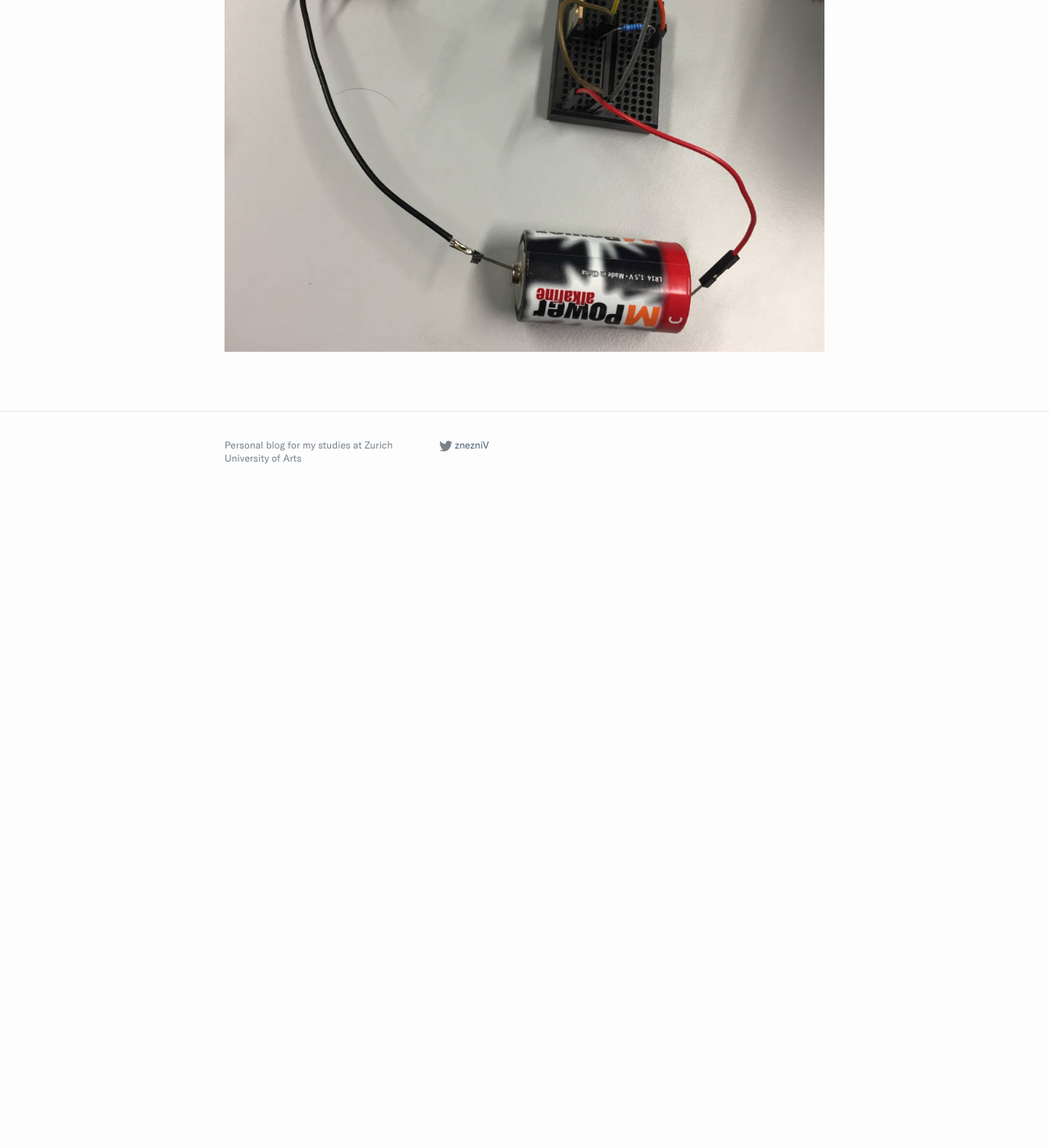
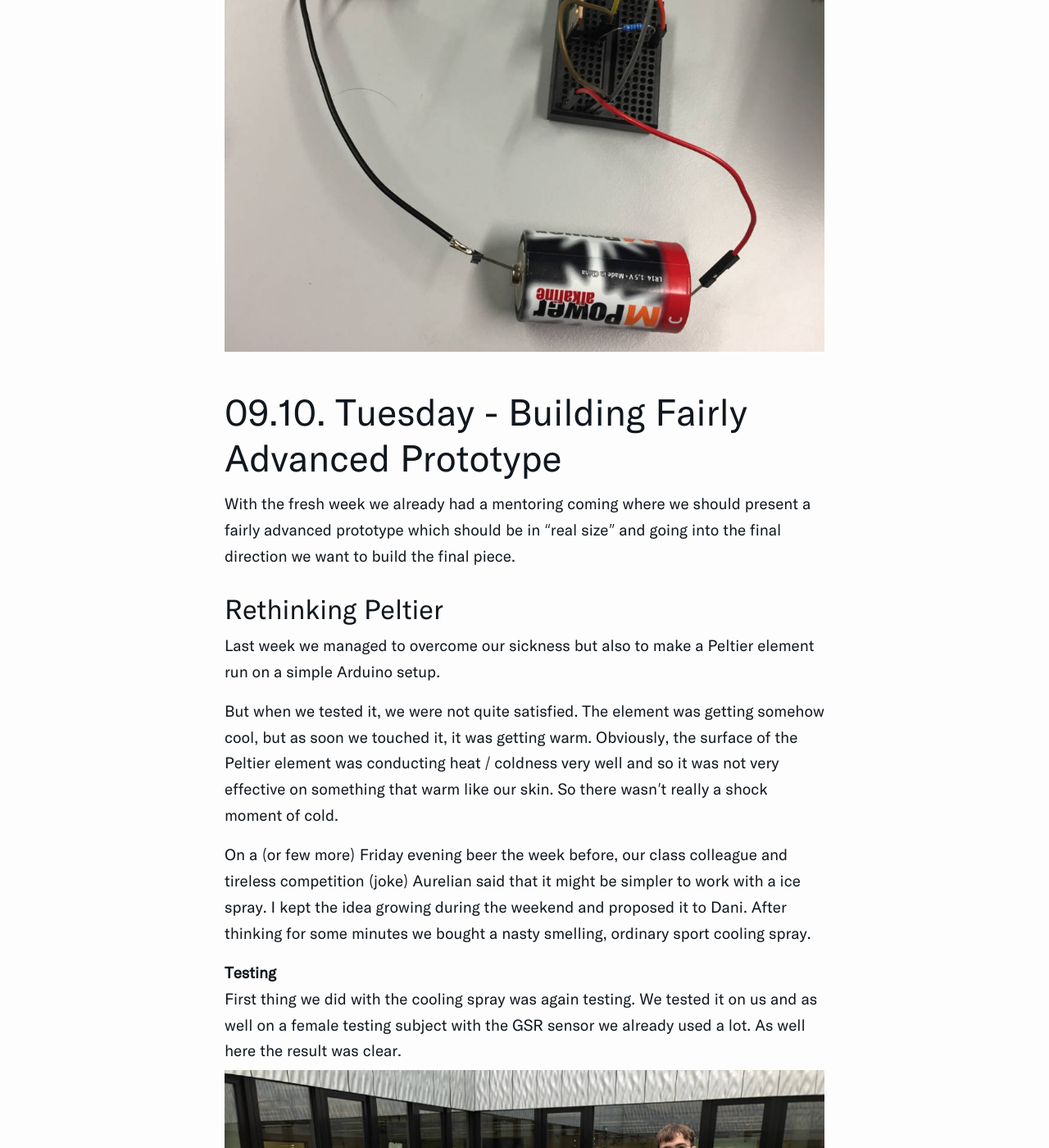
Before and after one commit to znezniV/znezniv.github.io, a Jekyll site: the page built from _posts/2018-09-17-Embodied-Interaction.md, in a window 1280 px wide and 1400 px high, scrolled down 30627 px. Shown: the whole window at 82% size. Built offline with Jekyll 4.4.1, drawn with Linux system fonts in a browser that asks for light colours; before the commit the page ends 31257 px from its top, so only the background shows below that; some of the changed text lies outside the part shown.

Commit message:
new post

```diff
--- a/_posts/2018-09-17-Embodied-Interaction.md
+++ b/_posts/2018-09-17-Embodied-Interaction.md
@@ -307,3 +307,52 @@ https://slideplayer.com/slide/6114082/
 
 So technically, we are now able to control the temperature by Arduino although we only need a on and of switch.
 ![First setup]({{ site.url }}/assets/posts/embodied/peltier-first-setup.jpg)
+
+## 09.10. Tuesday – Building Fairly Advanced Prototype
+With the fresh week we already had a mentoring coming where we should present a fairly advanced prototype which should be in "real size" and going into the final direction we want to build the final piece.
+
+### Rethinking Peltier
+Last week we managed to overcome our sickness but also to make a Peltier element run on a simple Arduino setup.
+
+But when we tested it, we were not quite satisfied. The element was getting somehow cool, but as soon we touched it, it was getting warm. Obviously, the surface of the Peltier element was conducting heat / coldness very well and so it was not very effective on something that warm like our skin. So there wasn't really a shock moment of cold.
+
+On a (or few more) Friday evening beer the week before, our class colleague and tireless competition (joke) Aurelian said that it might be simpler to work with a ice spray. I kept the idea growing during the weekend and proposed it to Dani. After thinking for some minutes we bought a nasty smelling, ordinary sport cooling spray.
+
+#### Testing
+First thing we did with the cooling spray was again testing. We tested it on us and as well on a female testing subject with the GSR sensor we already used a lot. As well here the result was clear.
+![Happy Spray Testers]({{ site.url }}/assets/posts/embodied/spray-test1.jpg)
+
+### Prototype Ideas
+So what to do with the spray? Simply spraying it on the back was to simple, not embodied and also kind of dangerous because the skin could be burned. So one of the simplest ideas was to get some plastic pipes in the workshop. In the pipe we cut some holes and sprayed some spray through it. Close to the body the result was literally pretty cool because all the pipe felt very intensively cold.
+The problem was, that it needed to be attached tightly to the body which was not easy with the plastic pipe. We sticked a lot of body hair in between which shows our dedication.
+![Hair outch]({{ site.url }}/assets/posts/embodied/spray-test-hair.jpg)
+
+### Print Textile
+Since Verena Ziegler showed us her 3D prints on textile, it seemed as everyone wanted to try it as well and there were samples of it lying everywhere in the atelier. So, we also had to try it. It almost felt so natural to go there because all around was full with it.
+
+#### Textile
+So we tried stretch textile and mesh textile. The flexible ones were not really able to let the 3D prints stick on the textile but the ones with a rough mesh were holding more strongly. Still it was not really satisfying and we didn't wanted to create a skin tight piece of clothing.
+![Attaching flexible textile]({{ site.url }}/assets/posts/embodied/kinesio-attaching.jpg)
+
+### Kinesio Tape
+So we very quickly had the idea of Kinesio tape. It could be attached directly to the skin like a wearable.
+The pipes could be directly printed on the tape and form to the body shape. This were our thoughts but now to practice.
+
+#### Print Kinesio
+So we spent way to much time on creating a 3D model (first with Rhino, then with Cinema4D) and printed it on the Kinesio tape which was attached elaborately on the printing surface with Duct Tape.
+![3D Model for Kinesio Print]({{ site.url }}/assets/posts/embodied/kinesio-print-model.jpg)
+
+#### Finding Shape
+On the first trial we recognized that more surface of the object on the textile would not give us necessary more grip on the textile but more surface to be ripped of while having the textile flexible.
+![Kinesio Shape Sketch]({{ site.url }}/assets/posts/embodied/kinesio-sketch-shape.jpg)
+
+Second thing was, that the shape or curve of the object was giving different properties on bending it. Sounds very obvious but is still very important.
+
+#### Refining model
+Now we tried to have a shape that is curved so it should be more flexible to bend.
+
+It was very time consuming and needed serval trials to print. We had a lot of problems with the model, the wall thickness, witch the Kinesio tape and with uncalibrated or damaged 3D printers.
+![One of hundret fails]({{ site.url }}/assets/posts/embodied/kinesio-fail.jpg)
+
+That was very exhausting but we made a small piece before we were completely falling apart.
+![Done and done]({{ site.url }}/assets/posts/embodied/kinesio-burnout.jpg)
```
Also changed, not shown: assets/posts/embodied/kinesio-attaching.jpg (added), assets/posts/embodied/kinesio-burnout.jpg (added), assets/posts/embodied/kinesio-fail.jpg (added), assets/posts/embodied/kinesio-print-model.jpg (added), assets/posts/embodied/kinesio-print1.jpg (added), assets/posts/embodied/kinesio-sketch-shape.jpg (added), assets/posts/embodied/spray-test-hair.jpg (added), assets/posts/embodied/spray-test1.jpg (added).
